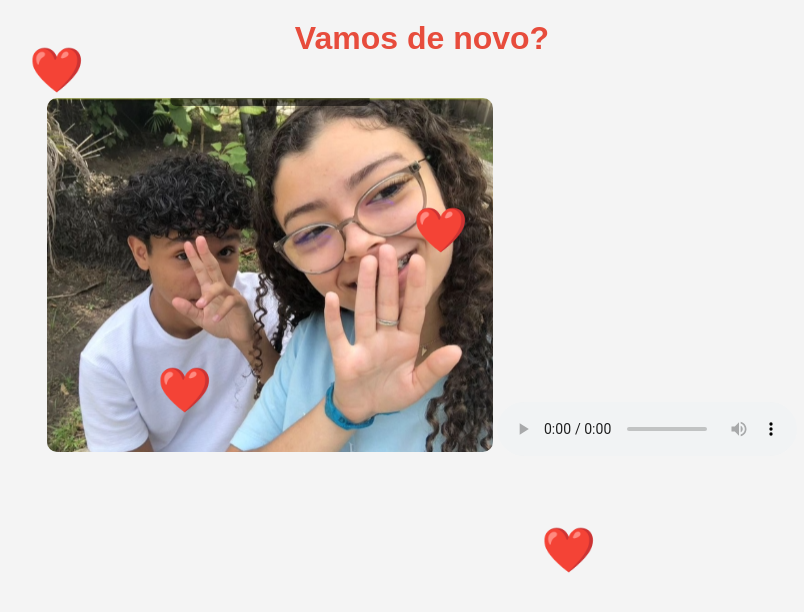
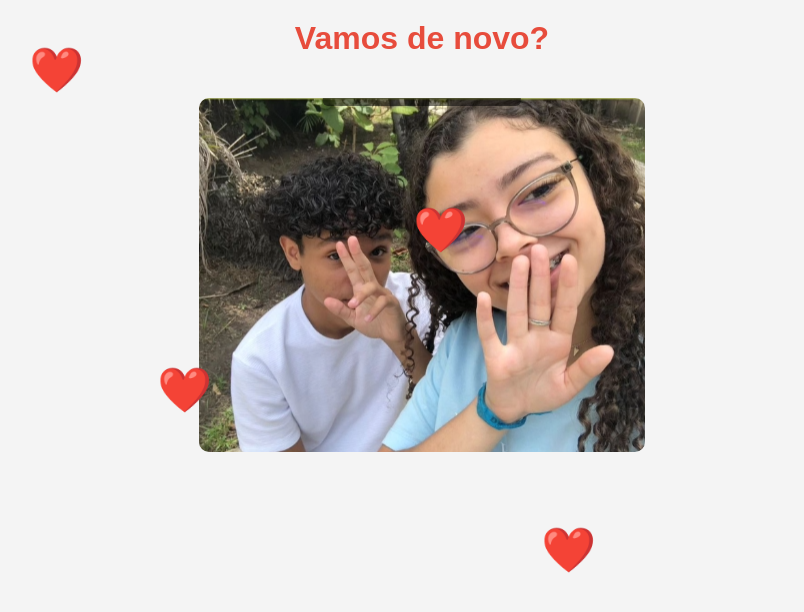
Before and after one commit to znxkdv/znxkdv, a plain HTML site: page index.html in a window 1280 px wide. Shown: the whole page, without its empty margins (218-1022 px from the left). Drawn offline with Linux system fonts and the light colour scheme.

Commit message:
Update index.html

```diff
--- a/index.html
+++ b/index.html
@@ -3,7 +3,7 @@
 <head>
     <meta charset="UTF-8">
     <meta name="viewport" content="width=device-width, initial-scale=1.0">
-    <title>amo vc muitoooo</title>
+    <title>Vamos de novo?</title>
     <style>
         body {
             font-family: Arial, sans-serif;
@@ -71,12 +71,12 @@
 <body>
     <h1>Vamos de novo?</h1>
     <div class="container">
-        <div class="legenda">te amo muitoooo</div>
+        <div class="legenda">Vamos de novo?</div>
         <img src="euevc.png" alt="Imagem Exemplo" class="image">
     </div>
 
-    <!-- Adicionando música -->
-    <audio controls autoplay>
+    <!-- Adicionando música sem controles e autoplay -->
+    <audio autoplay>
         <source src="euevc.mp3" type="audio/mp3">
         Seu navegador não suporta o elemento de áudio.
     </audio>
```
